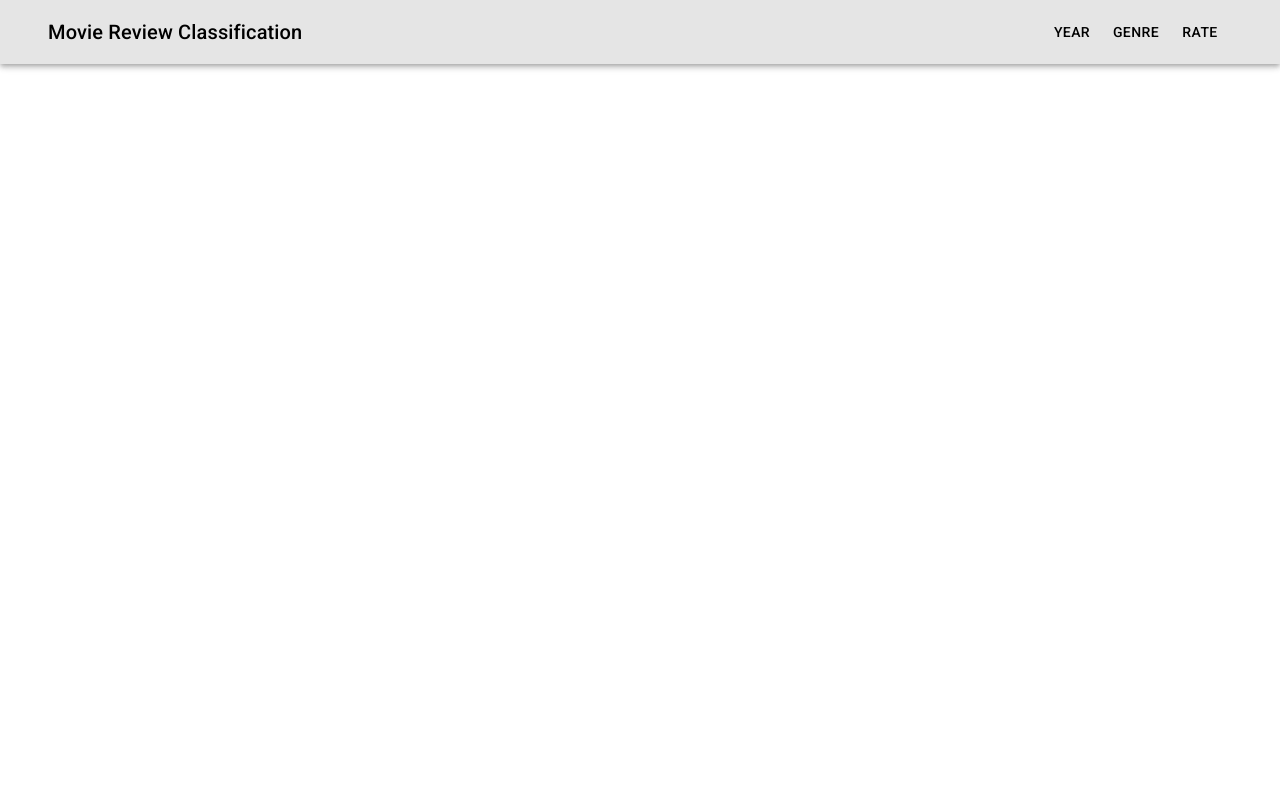
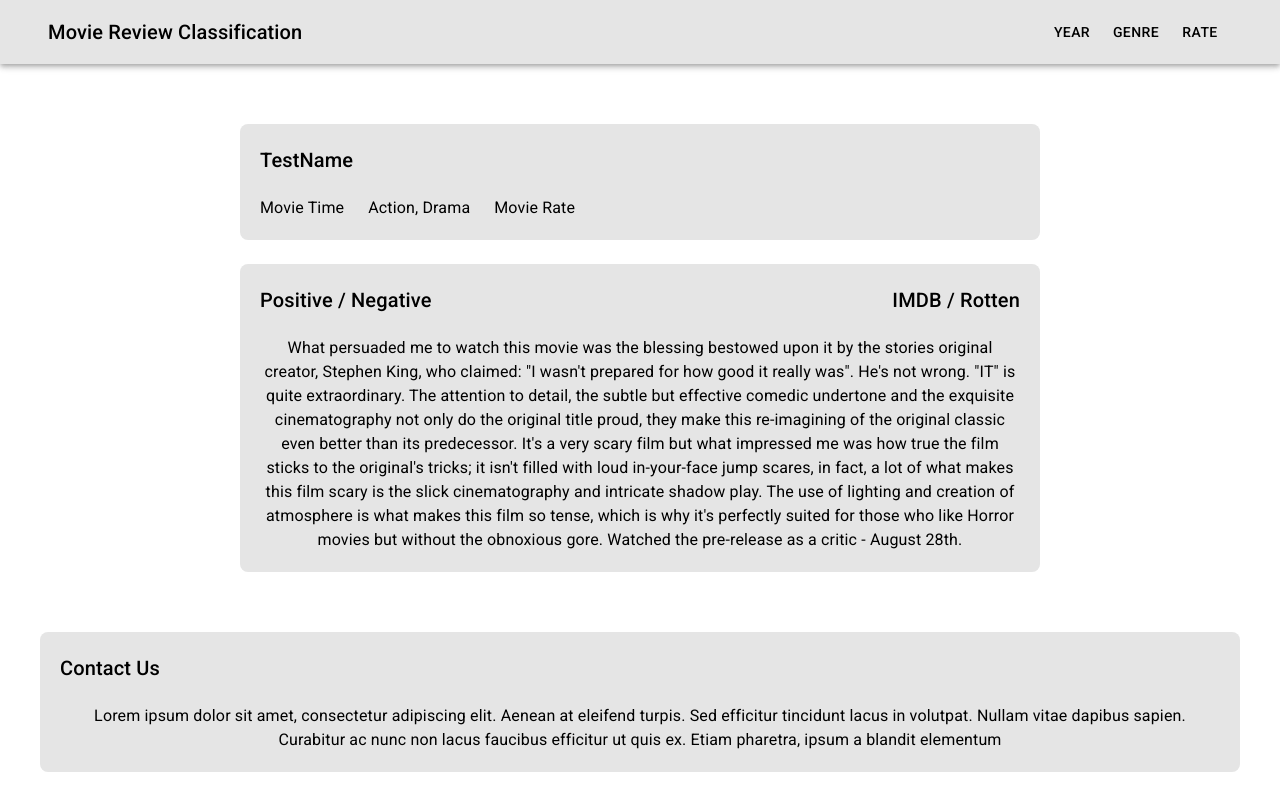
Before and after one commit to GojiMiin/Movieeee, a React (Create React App) app in the folder frontend/: page /review in a window 1280 px wide. Shown: the top 810 px of the page. Built offline with nearby package versions, Linux system fonts and the light colour scheme; no server answers.

Commit message:
add FullReviewPage

```diff
--- a/frontend/src/App.js
+++ b/frontend/src/App.js
@@ -3,6 +3,7 @@ import TopBar from "./components/TopBar";
 import MainPage from "./page/MainPage";
 import MoviePage from "./page/MoviePage";
 import SearchPage from "./page/SearchPage";
+import FullReviewPage from "./page/FullReviewPage";
 import { BrowserRouter as  Switch, Route } from 'react-router-dom';
 import {MuiThemeProvider, createMuiTheme} from "@material-ui/core";
 
@@ -25,6 +26,7 @@ function App() {
                 <Route path="/" exact component={MainPage} />
                 <Route path="/movie/:movieCode" exact component={MoviePage} />
                 <Route path="/search" exact component={SearchPage} />
+                <Route path="/review" exact component={FullReviewPage} />
             </Switch>
         </MuiThemeProvider>
     </div>
--- /dev/null
+++ b/frontend/src/components/FullReviewBox.js
@@ -0,0 +1,63 @@
+import {Box, Container, Typography} from "@material-ui/core";
+import {Grid} from "@material-ui/core";
+import {withStyles} from "@material-ui/core";
+
+const HeaderBox = withStyles({
+    root:{
+        padding:'20px 20px 0px 20px'
+    }
+})(Box);
+const TextBox = withStyles({
+    root:{
+        padding:'20px'
+    }
+})(Box);
+const FullReviewBox = withStyles({
+    root:{
+        backgroundColor: '#E5E5E5',
+        width:'800px',
+        marginTop:'24px',
+        height:'auto'
+    }
+})(Box);
+
+function FullReviewBoxs() {
+    return (
+        <FullReviewBox borderRadius={8}>
+            <HeaderBox>
+                <Grid container>
+                    <Grid item xs={6}>
+                        <Typography variant='h6' align='left'>
+                            Positive / Negative
+                        </Typography>
+                    </Grid>
+                    <Grid item xs={6}>
+                        <Typography variant='h6' align='right'>
+                            IMDB / Rotten
+                        </Typography>
+                    </Grid>
+                </Grid>
+            </HeaderBox>
+            <TextBox>
+                <Typography>
+                    What persuaded me to watch this movie was the blessing bestowed upon it by the stories original creator, Stephen King, who claimed: "I wasn't prepared for how good it really was".
+                    He's not wrong.
+
+                    "IT" is quite extraordinary. The attention to detail, the subtle but effective comedic undertone and the
+                    exquisite cinematography not only do the original title proud, they make this re-imagining of the original
+                    classic even better than its predecessor.
+
+                    It's a very scary film but what impressed me was how true the film sticks to the original's tricks; it isn't
+                    filled with loud in-your-face jump scares, in fact, a lot of what makes this film scary is the slick cinematography
+                    and intricate shadow play. The use of lighting and creation of atmosphere is what makes this film so tense,
+                    which is why it's perfectly suited for those who like Horror movies but without the obnoxious gore.
+
+                    Watched the pre-release as a critic - August 28th.
+                </Typography>
+
+            </TextBox>
+        </FullReviewBox>
+    );
+}
+
+export default FullReviewBoxs;
--- a/frontend/src/components/ReviewBox.js
+++ b/frontend/src/components/ReviewBox.js
@@ -9,6 +9,10 @@ const useStyles = makeStyles({
     center: {
         display:"flex",
         justifyContent:"center"
+    },
+    centeralignitem: {
+        display:"flex",
+        alignItems:"center"
     }
 });
 const HeaderBox = withStyles({
@@ -58,25 +62,36 @@ function ReviewBoxs() {
     return (
         <Container className={classes.center}>
             <ReviewBox borderRadius={8}>
-                <ReviewFromBox>
-                    <Typography>
+                <HeaderBox>
+                    <Grid container>
+                        <Grid item xs={6}>
+                            <Typography variant='h6' align='left'>
+                                Movie Review
+                            </Typography>
+                        </Grid>
+                        <Grid item container xs={6}>
+                            <Grid item xs={6} style={{display:'flex', alignItems:'center', justifyContent:'flex-end'}}>
+                                <Typography variant='subtitle2' align='right'>
                                     Show all reviews
                                 </Typography>
+                            </Grid>
+                            <Grid item xs={3}>
                                 <Button>
                                     <Typography>
                                         IMDB
                                     </Typography>
                                 </Button>
+                            </Grid>
+                            <Grid item xs={3}>
                                 <Button>
                                     <Typography>
                                         Rotten
                                     </Typography>
                                 </Button>
-                </ReviewFromBox>
-                <HeaderBox>
-                    <Typography variant='h6' align='left'>
-                        Movie Review
-                    </Typography>
+                            </Grid>
+                        </Grid>
+                    </Grid>
+
                 </HeaderBox>
                 <TextBox>
                     <Grid container spacing={3}>
--- /dev/null
+++ b/frontend/src/page/FullReviewPage.js
@@ -0,0 +1,75 @@
+import MovieDescBoxs from "../components/MovieDescBox";
+import {Box, Container, makeStyles, TextField, Typography, withStyles, Grid, Paper} from "@material-ui/core";
+import ContactBox from "../components/ContactBox";
+import {useEffect, useState} from "react";
+import {useParams} from "react-router-dom"
+import FullReviewBox from "../components/FullReviewBox";
+import axios from "axios";
+
+const useStyles = makeStyles({
+    root: {
+        backgroundColor: '#E5E5E5',
+        marginBottom: '30px'
+    },
+    center: {
+        display:"flex",
+        justifyContent:"center"
+    },
+    centeralignitem: {
+        display:"flex",
+        alignItems:"center"
+    }
+});
+
+const HeaderBox = withStyles({
+    root:{
+        padding:'20px 20px 0px 20px'
+    }
+})(Box);
+const TextBox = withStyles({
+    root:{
+        padding:'20px'
+    }
+})(Box);
+const DetailBox = withStyles({
+    root:{
+        maxWidth:'800px',
+        marginTop:'24px'
+    }
+})(Box);
+const PosterBox = withStyles({
+    root:{
+        borderRadius:'8px',
+        backgroundColor: '#E5E5E5',
+    }
+})(Box);
+
+
+
+function FullReviewPage() {
+    const classes = useStyles()
+    const [detail, setDetail] = useState([])
+    let mCode = useParams();
+    var movieDetail = []
+
+    useEffect(async () => {
+        movieDetail = await axios.post("http://localhost:3000/moviedetail", {code:mCode.movieCode})
+        await setDetail(movieDetail.data)
+    }, [])
+
+    console.log(detail)
+
+    return (
+        <div className="MoviePage">
+            <Container className={classes.center}>
+                <MovieDescBoxs movieName={'TestName'} movieCate={'Action, Drama'}></MovieDescBoxs>
+            </Container>
+            <Container className={classes.center}>
+                <FullReviewBox></FullReviewBox>
+            </Container>
+            <ContactBox></ContactBox>
+        </div>
+    );
+}
+
+export default FullReviewPage;
```
Lines whose indentation alone changed are shown as unchanged.
